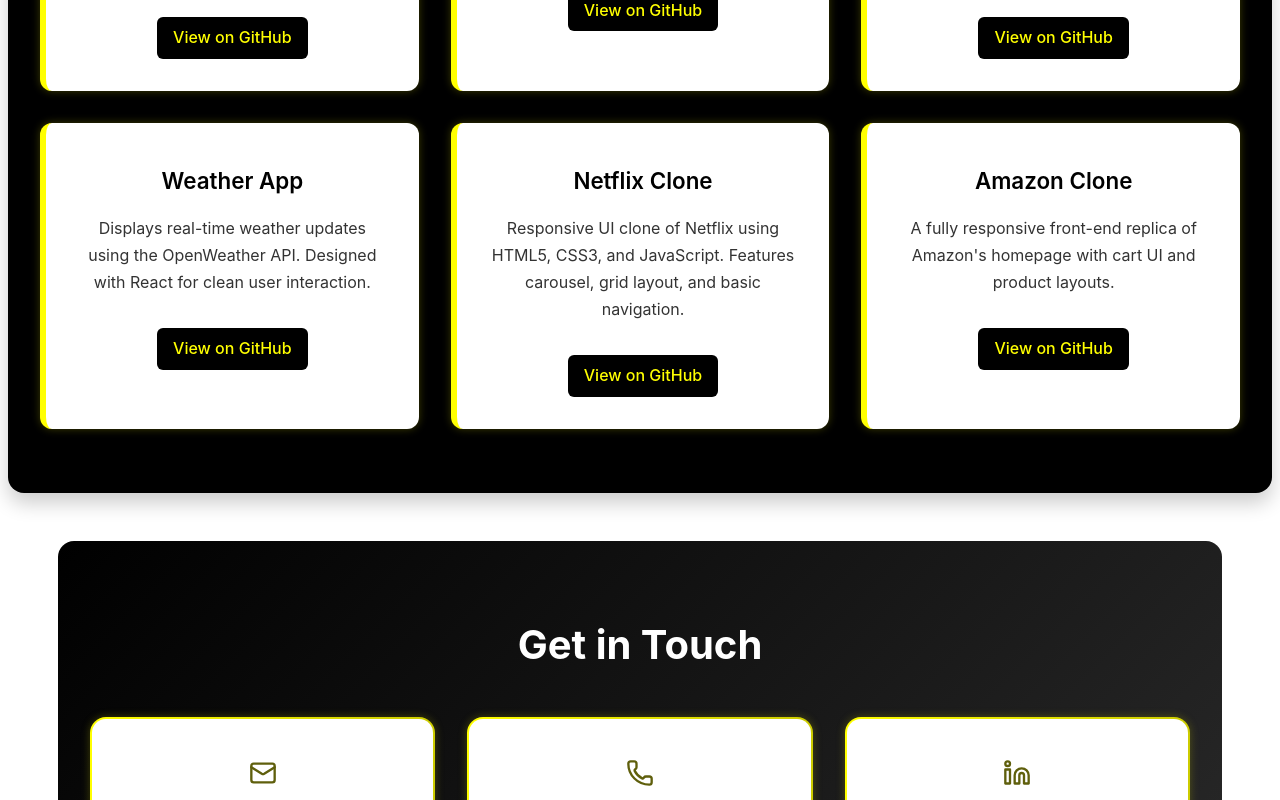
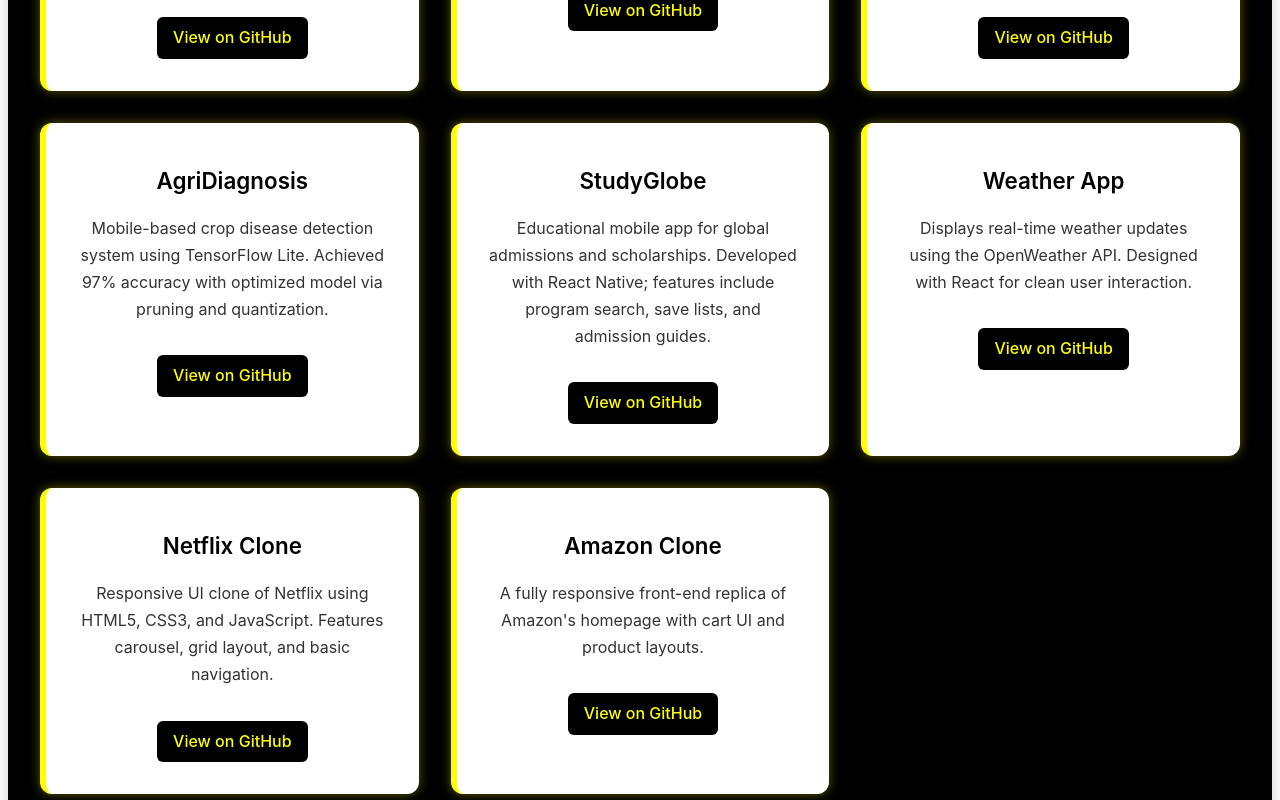
Before and after one commit to ZAKAULHASSAN/ZAKAULHASSAN, a React (Create React App) app: page / in a window 1280 px wide. Shown: the part 3080-3880 px from the top of the page. Built offline with nearby package versions, Linux system fonts and the light colour scheme.

Commit message:
Update Projects.js

```diff
--- a/src/components/Projects.js
+++ b/src/components/Projects.js
@@ -16,7 +16,16 @@
     description: "A tour booking website with React.js, featuring dynamic routing, booking management, and localStorage for data persistence.",
     github: "https://github.com/ZAKAULHASSAN/Tour-Nest"
   },
-
+  {
+  title: "AgriDiagnosis",
+  description: "Mobile-based crop disease detection system using TensorFlow Lite. Achieved 97% accuracy with optimized model via pruning and quantization.",
+  github: "https://github.com/ZAKAULHASSAN/AgriDiagnosis"
+},
+{
+  title: "StudyGlobe",
+  description: "Educational mobile app for global admissions and scholarships. Developed with React Native; features include program search, save lists, and admission guides.",
+  github: "https://github.com/ZAKAULHASSAN/StudyGlobe"
+},
   {
     title: "Weather App",
     description: "Displays real-time weather updates using the OpenWeather API. Designed with React for clean user interaction.",
```
